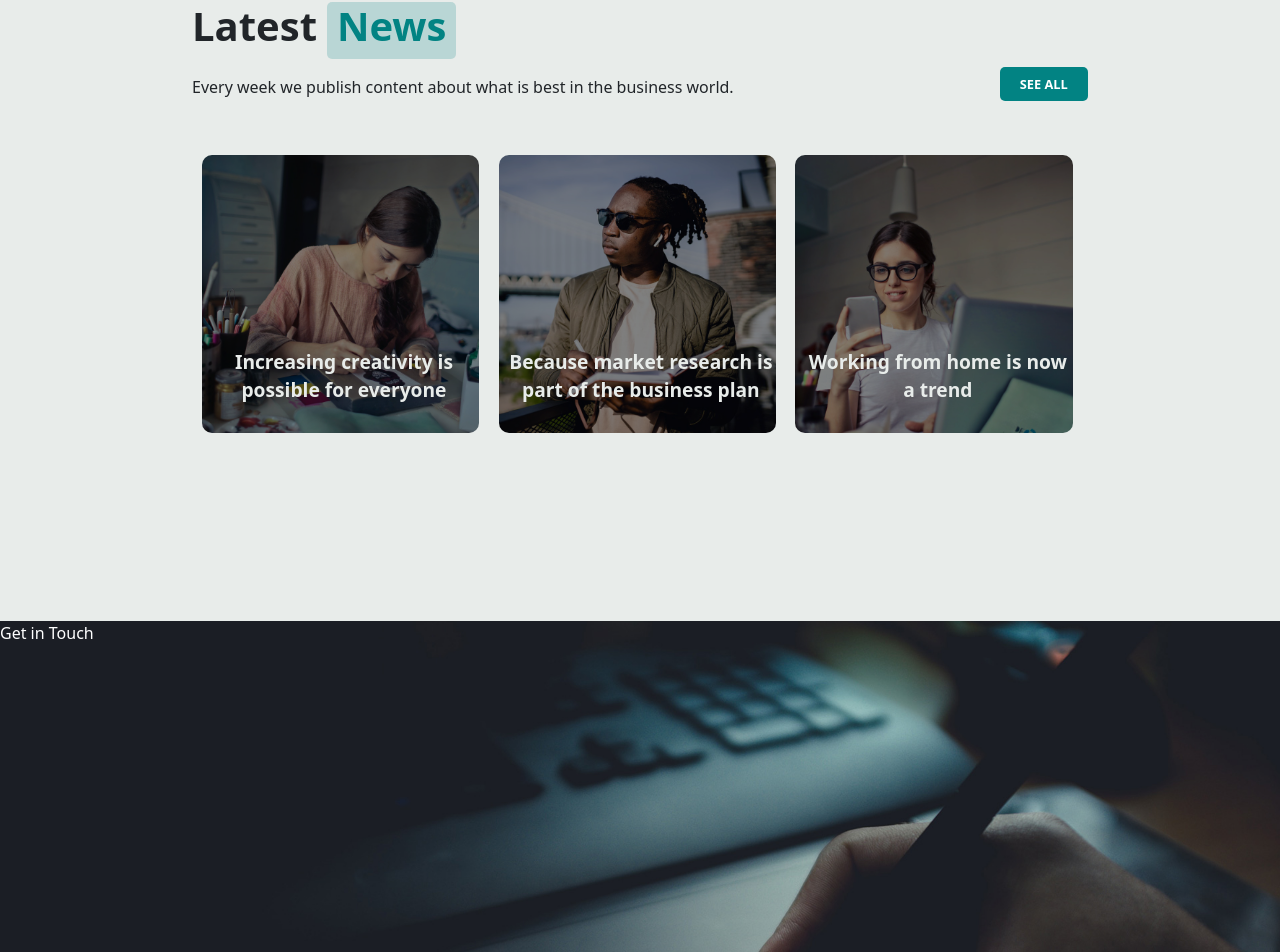
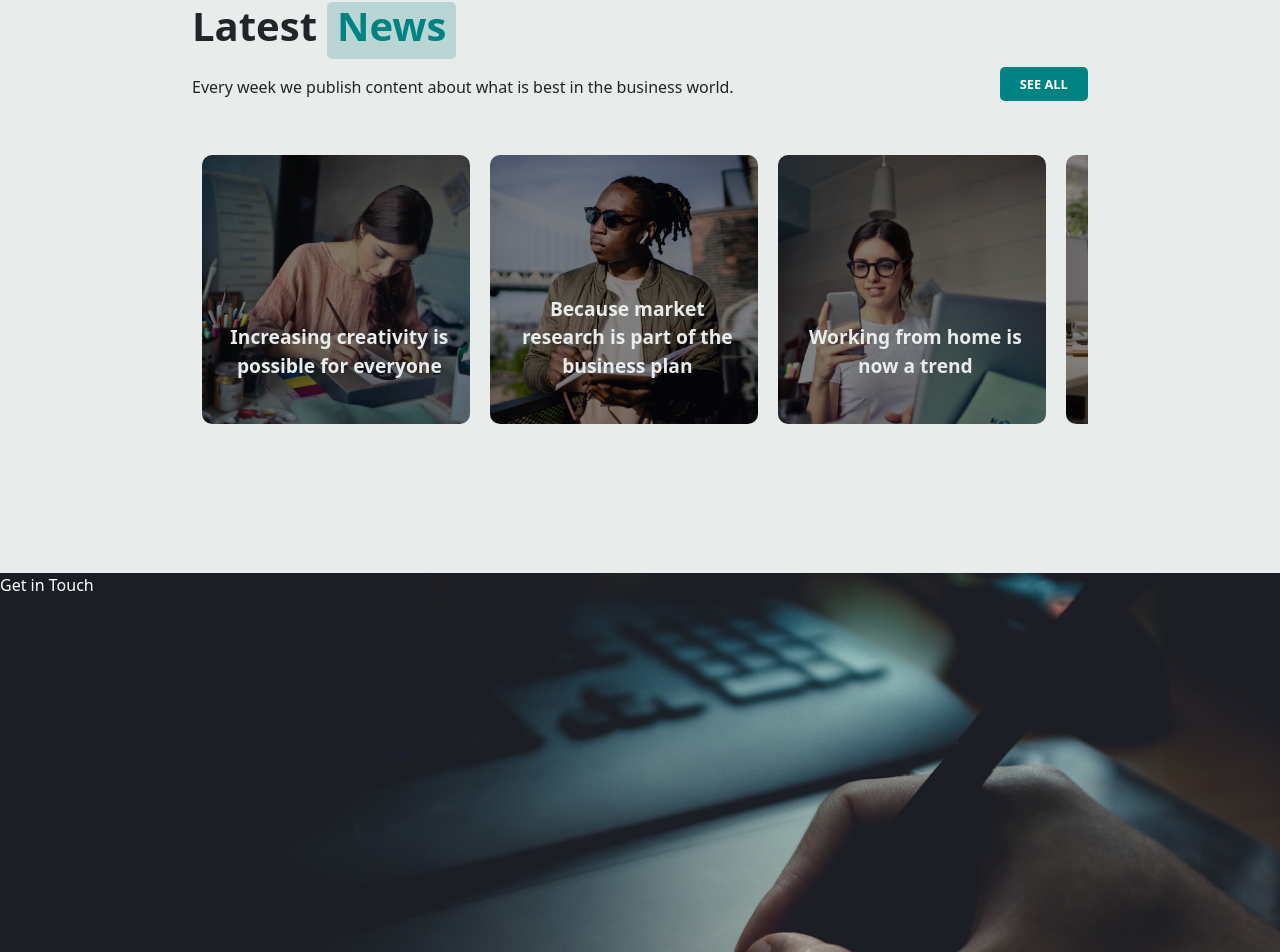
Before and after one commit to andrearicciotti/insurance-consulting, a Vue app: page / in a window 1280 px wide. Shown: the part 3473-4425 px from the top of the page. Built offline with nearby package versions, Linux system fonts and the light colour scheme.

Commit message:
add: article slider

```diff
--- a/src/components/ArticleBlog.vue
+++ b/src/components/ArticleBlog.vue
@@ -1,21 +1,32 @@
 <script>
+import { store } from '../store';
+
 export default {
+    data () {
+        return {
+            store,
+        }
+    },
+
     props: {
         article: Object,
+        index: Number,
     },
 
     methods: {
         getImagePath(oldPath) {
             return new URL(oldPath, import.meta.url).href;
         },
-    }
+    },
+
+    emits: ['hoverArticle', 'leaveArticle'],
 }
 </script>
 
 <template>
-    <div class="col-4 ms_article">
-        <img :src="getImagePath(article.imgPath)" alt="">
-        <a @mouseover="$emit()" href="">{{ article.title }}</a>
+    <div @mouseover="$emit('hoverArticle')" @mouseleave="$emit('leaveArticle')" class="col-4 ms_article" :class="store.activeArticle === index ? 'active' : ''">
+        <img :src="getImagePath(article.imgPath)" :class="store.activeArticle === index ? 'active' : ''" :alt="article.title">
+        <a :class="store.activeArticle === index ? 'active' : ''" href="">{{ article.title }}</a>
     </div>
 </template>
 
@@ -26,14 +37,26 @@ export default {
 .ms_article {
     position: relative;
     display: inline-block;
-    width: 31%;
+    width: 30%;
     margin: 0 .6rem;
     text-align: center;
+    cursor: pointer;
+    transition: all .5s ease-in;
 
+    &.active {
+        width: 33%;
+        transition: all .5s ease-in;
+    }
 
     img {
         filter: brightness(0.5);
         border-radius: 10px;
+        transition: all .5s ease-in;
+
+        &.active {
+            filter: brightness(1);
+            transition: all .5s ease-in;
+        }
     }
 
     a {
@@ -44,6 +67,14 @@ export default {
         position: absolute;
         bottom: 10%;
         left: 2.5%;
+        margin: 1rem;transition: all .5s ease-in;
+
+        &.active {
+            bottom: 8%;
+            background-color: rgba($color: $woodsmoke-color, $alpha: 0.8);
+            border-radius: 10px;
+            transition: all .5s ease-in;
+        }
     }
 }
 </style>
--- a/src/components/BlogMain.vue
+++ b/src/components/BlogMain.vue
@@ -11,6 +11,20 @@ export default {
 
     components: {
         ArticleBlog,
+    },
+
+    methods: {
+        handleArticle(index) {
+            this.store.activeArticle = index;
+            let doc = document.querySelector(".ms_blog");
+            this.store.activeArticle !== 1 ?
+            doc.scrollLeft = this.store.activeArticle * 280 :
+            doc.scrollLeft = 0;
+        },
+
+        handleLeave(index) {
+            this.store.activeArticle = null;
+        }
     }
 }
 </script>
@@ -24,8 +38,8 @@ export default {
             <button class="ms_btn-blue h-50 align-items-end">see all</button>
         </div>
 
-        <div class="ms_blog my-5">
-            <ArticleBlog v-for="article in store.articles" :article="article" />
+        <div class="ms_blog mt-5">
+            <ArticleBlog @hoverArticle="handleArticle(index)" @leaveArticle="handleLeave(index)" v-for="(article, index) in store.articles" :article="article" :index="index"/>
         </div>
     </div>
 </template>
@@ -51,6 +65,10 @@ export default {
         height: 330px;
         width: 100%;
         scroll-behavior: smooth;
+
+        &::-webkit-scrollbar {
+                display: none;
+            }
     }
 }
 </style>
--- a/src/store.js
+++ b/src/store.js
@@ -44,5 +44,6 @@ export const store = reactive({
             title: 'Interval your sessions for more focus',
             imgPath: '../assets/img/news-5.jpg'
         },
-    ]
+    ],
+    activeArticle: null,
 });
```
